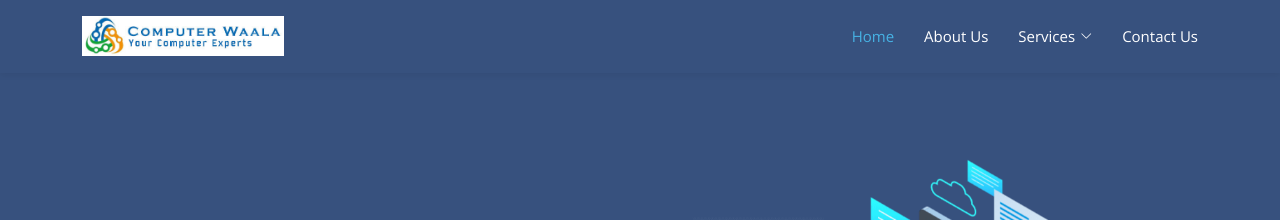
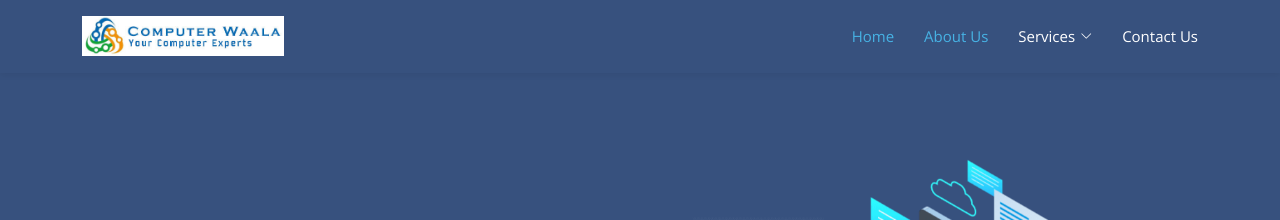
Before and after one commit to ProgrammerNomad/computerwaala, a Jekyll site: the page built from index.html, in a window 1280 px wide. Shown: the top 220 px of the page. Built offline with Jekyll 4.4.1, drawn with Linux system fonts in a browser that asks for light colours.

Commit message:
Update header.html

```diff
--- a/_includes/header.html
+++ b/_includes/header.html
@@ -5,15 +5,15 @@
       <nav id="navbar" class="navbar">
         <ul>
           <li><a class="nav-link scrollto active" href="/">Home</a></li>
-          <li><a class="nav-link scrollto" href="/about-us/">About Us</a></li>
+          <li><a class="nav-link scrollto active" href="/about-us/">About Us</a></li>
           <li class="dropdown"><a href="/services/"><span>Services</span> <i class="bi bi-chevron-down"></i></a>
             <ul>
-              <li><a href="/services/desktop-on-rent/">Desktop On Rent</a></li>
-              <li><a href="/services/laptop-on-rent/">Laptop On Rent</a></li>
-              <li><a href="/services/computer-repair/">Computer Repair</a></li>
-              <li><a href="/services/networking/">Networking</a></li>
-              <li><a href="/services/cctv-installation/">CCTV Installation</a></li>
-              <li><a href="/services/amc-service/">AMC Service</a></li>
+              <li><a class="nav-link scrollto active" href="/services/desktop-on-rent/">Desktop On Rent</a></li>
+              <li><a class="nav-link scrollto " href="/services/laptop-on-rent/">Laptop On Rent</a></li>
+              <li><a class="nav-link scrollto " href="/services/computer-repair/">Computer Repair</a></li>
+              <li><a class="nav-link scrollto " href="/services/networking/">Networking</a></li>
+              <li><a class="nav-link " href="/services/cctv-installation/">CCTV Installation</a></li>
+              <li><a class="nav-link" href="/services/amc-service/">AMC Service</a></li>
             </ul>
           </li>
           <li><a class="nav-link scrollto" href="/contact-us/">Contact Us</a></li>
```
